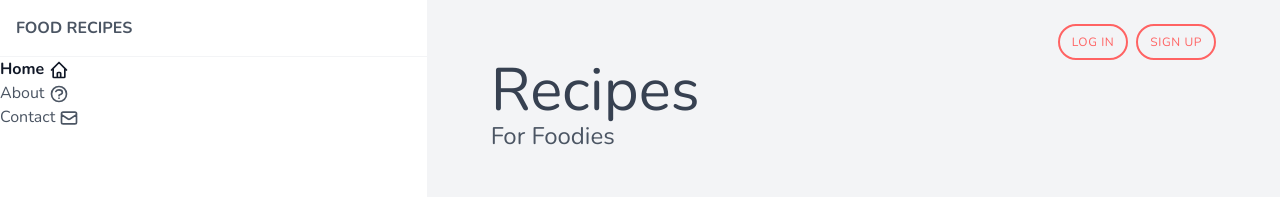
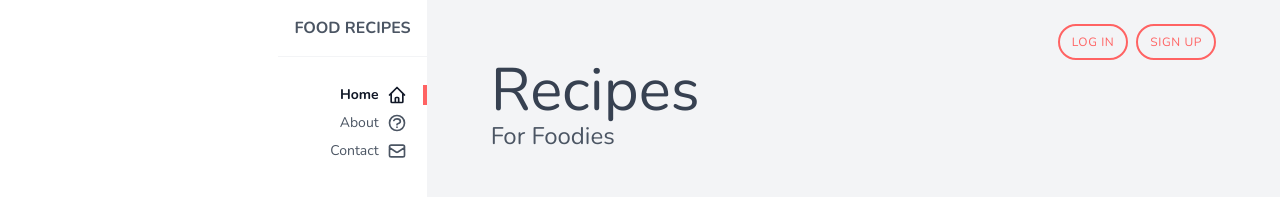
Before and after one commit to oyewunmio/Food_Recipes, a website: page public/index.html in a window 1280 px wide. Shown: the top 197 px of the page. Drawn offline with nearby package versions, Linux system fonts and the light colour scheme.

Commit message:
Navbar designed and configured

```diff
--- a/public/index.html
+++ b/public/index.html
@@ -8,36 +8,36 @@
 </head>
 <body class="text-gray-600 font-body">
     <div class="grid md:grid-cols-3">   <!--content wrapper-->
-        <div class="md:col-span-1">
-            <nav>  <!--start nav-->
+        <div class="md:col-span-1 md:flex md:justify-end ">
+            <nav class="text-right">  <!--start nav-->
                 <div>
                     <h1 class="font-bold uppercase p-4 border-b border-gray-100">
                         <a href="/" class="hover:text-gray-700"> Food Recipes </a>
                     </h1>
                 </div>
-                <ul class="">
-                    <li class="text-gray-900 font-bold">
-                        <a href="#">
+                <ul class="text-sm mt-6">
+                    <li class="text-gray-900 font-bold py-1">
+                        <a href="#" class="px-4 flex justify-end border-r-4 border-primary">
                             <span>Home</span>
-                            <svg class="w-5 inline-block" xmlns="http://www.w3.org/2000/svg" class="h-6 w-6" fill="none" viewBox="0 0 24 24" stroke="currentColor">
+                            <svg class="w-5 ml-2" xmlns="http://www.w3.org/2000/svg" class="h-6 w-6" fill="none" viewBox="0 0 24 24" stroke="currentColor">
                                 <path stroke-linecap="round" stroke-linejoin="round" stroke-width="2" d="M3 12l2-2m0 0l7-7 7 7M5 10v10a1 1 0 001 1h3m10-11l2 2m-2-2v10a1 1 0 01-1 1h-3m-6 0a1 1 0 001-1v-4a1 1 0 011-1h2a1 1 0 011 1v4a1 1 0 001 1m-6 0h6" />
                             </svg>
                         </a>
                     </li>
 
-                    <li>
-                        <a href="#">
+                    <li class="py-1">
+                        <a href="#" class="px-4 flex justify-end border-r-4 border-white">
                             <span>About</span>
-                            <svg class="w-5 inline-block" xmlns="http://www.w3.org/2000/svg" class="h-6 w-6" fill="none" viewBox="0 0 24 24" stroke="currentColor">
+                            <svg class="w-5 ml-2" xmlns="http://www.w3.org/2000/svg" class="h-6 w-6" fill="none" viewBox="0 0 24 24" stroke="currentColor">
                                 <path stroke-linecap="round" stroke-linejoin="round" stroke-width="2" d="M8.228 9c.549-1.165 2.03-2 3.772-2 2.21 0 4 1.343 4 3 0 1.4-1.278 2.575-3.006 2.907-.542.104-.994.54-.994 1.093m0 3h.01M21 12a9 9 0 11-18 0 9 9 0 0118 0z" />
                             </svg>
                         </a>
                     </li>
 
-                    <li>
-                        <a href="#">
+                    <li class="py-1">
+                        <a href="#" class="px-4 flex justify-end border-r-4 border-white ">
                             <span>Contact</span>
-                            <svg class="w-5 inline-block" xmlns="http://www.w3.org/2000/svg" class="h-6 w-6" fill="none" viewBox="0 0 24 24" stroke="currentColor">
+                            <svg class="w-5 ml-2" xmlns="http://www.w3.org/2000/svg" class="h-6 w-6" fill="none" viewBox="0 0 24 24" stroke="currentColor">
                                 <path stroke-linecap="round" stroke-linejoin="round" stroke-width="2" d="M3 8l7.89 5.26a2 2 0 002.22 0L21 8M5 19h14a2 2 0 002-2V7a2 2 0 00-2-2H5a2 2 0 00-2 2v10a2 2 0 002 2z" />
                             </svg>
                         </a>
```
Also changed, not shown: public/styles.css.
